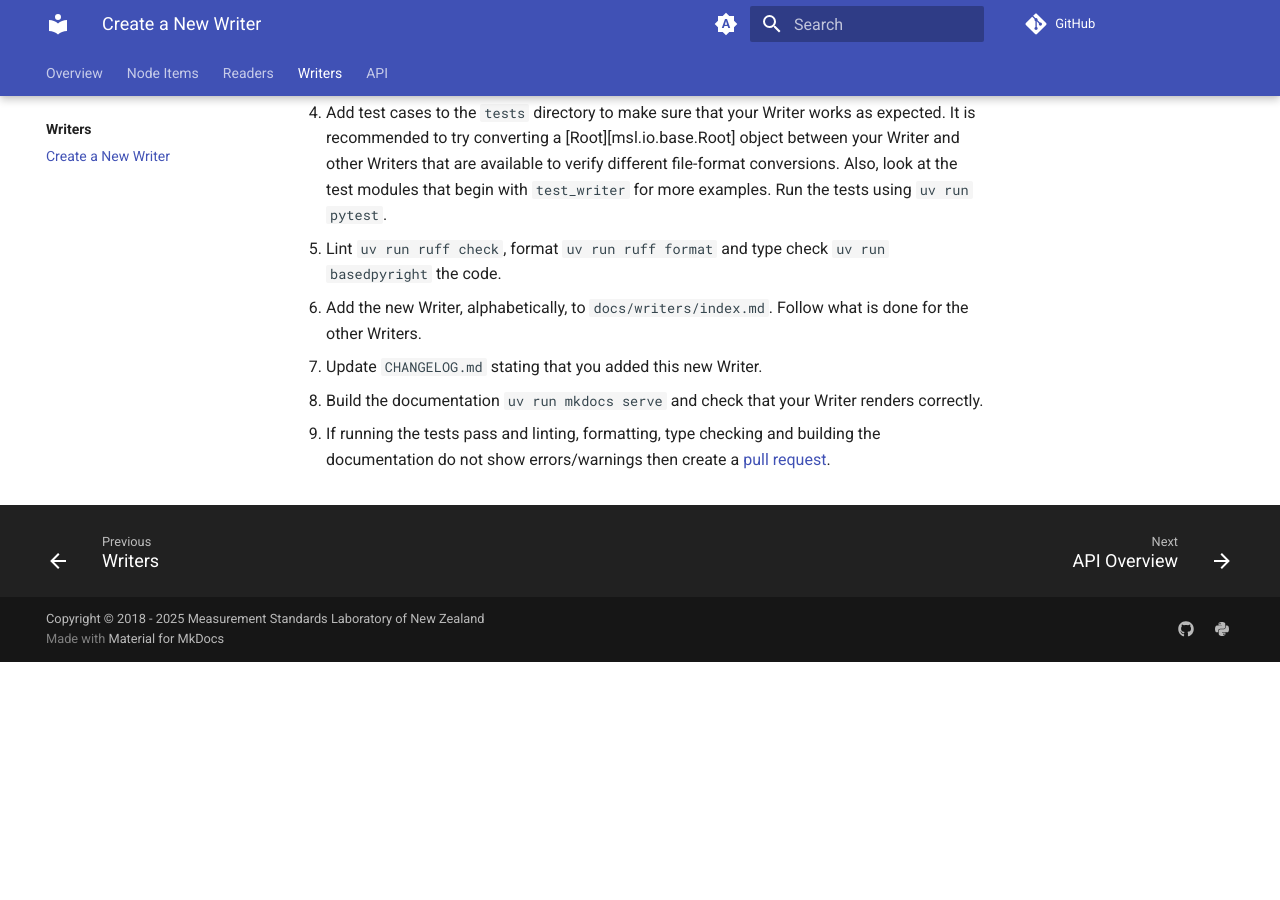
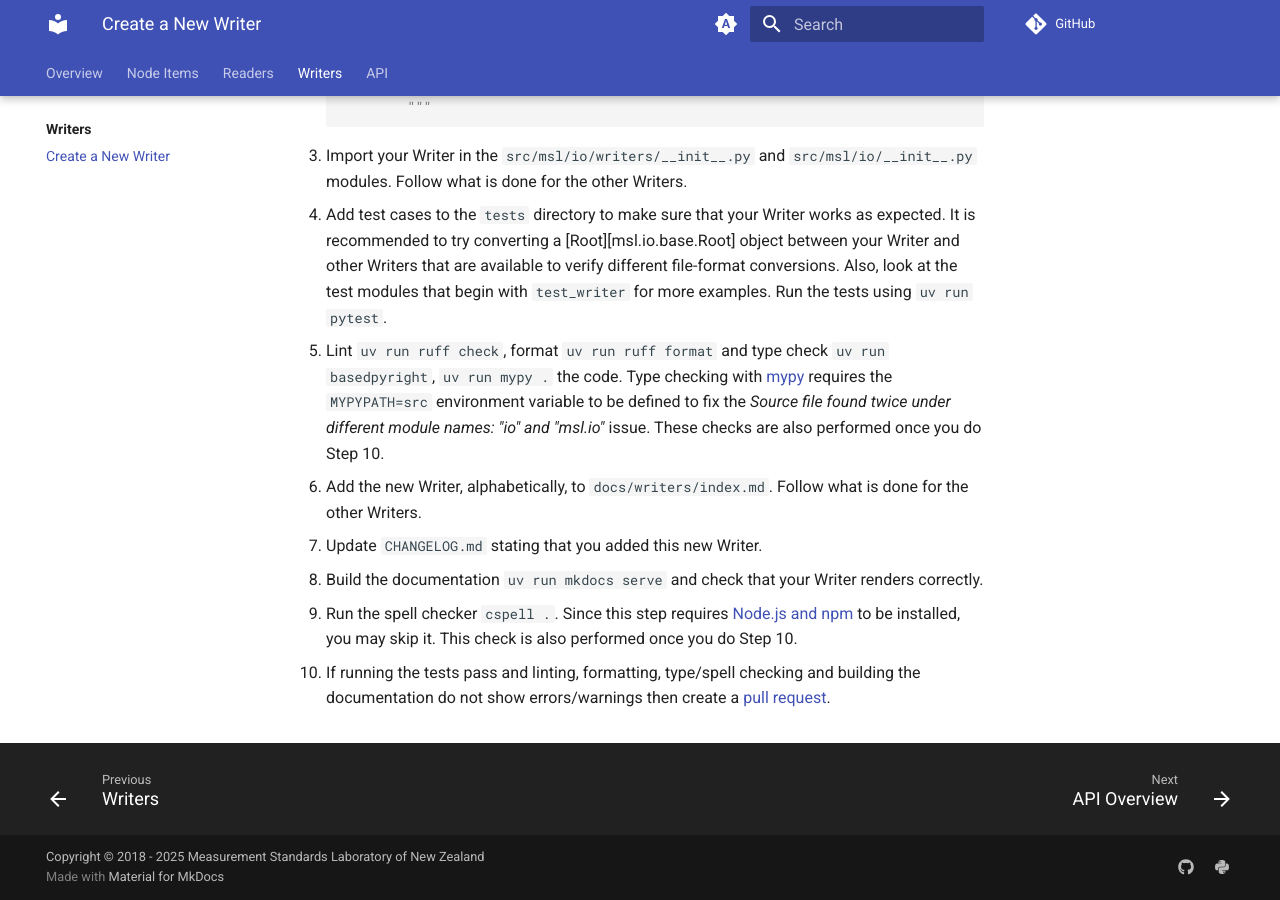
Before and after one commit to MSLNZ/msl-io, an MkDocs documentation site: the page built from docs/writers/create.md, in a window 1280 px wide and 900 px high, scrolled down 1038 px. Built offline with MkDocs 1.6.1 and Material for MkDocs 9.7.7, drawn with Linux system fonts in a browser that asks for light colours; comment, search, counter and statistics services are not loaded; the version menu is left out; before the commit the page ends 1700 px from its top, so only the background shows below that; some of the changed text lies outside the part shown.

Commit message:
docs: mention dev dependencies in writers/create.md

```diff
--- a/docs/writers/create.md
+++ b/docs/writers/create.md
@@ -2,7 +2,7 @@
 
 When adding a new [Writer][msl.io.base.Writer] to the [repository]{:target="_blank"} the following steps should be performed. You will also need to [Create a New Reader][msl-io-create-reader].
 
-[uv]{:target="_blank"} is used as the package and project manager for `msl-io` development, it is recommended to install it.
+[uv]{:target="_blank"} is used as the package and project manager for `msl-io` development, it is recommended to install it. [mypy]{:target="_blank"} and [basedpyright]{:target="_blank"} are used as type checkers, [ruff]{:target="_blank"} is used as the formatter/linter and the documentation is built with [MkDocs]{:target="_blank"} using the [Material]{:target="_blank"} theme and the [mkdocstrings-python]{:target="_blank"} plugin. Installation of these packages is automatically managed for you by [uv]{:target="_blank"}. [CSpell]{:target="_blank"} provides spell checking and can be installed by running `npm install -g cspell@latest` (which requires [Node.js and npm]{:target="_blank"} to be installed).
 
 1. Create a [fork]{:target="_blank"} of the [repository]{:target="_blank"}.
 
@@ -45,7 +45,7 @@
 
 4. Add test cases to the `tests` directory to make sure that your Writer works as expected. It is recommended to try converting a [Root][msl.io.base.Root] object between your Writer and other Writers that are available to verify different file-format conversions. Also, look at the test modules that begin with `test_writer` for more examples. Run the tests using `uv run pytest`.
 
-5. Lint `uv run ruff check`, format `uv run ruff format` and type check `uv run basedpyright` the code.
+5. Lint `uv run ruff check`, format `uv run ruff format` and type check `uv run basedpyright`, `uv run mypy .` the code. Type checking with [mypy]{:target="_blank"} requires the `MYPYPATH=src` environment variable to be defined to fix the *Source file found twice under different module names: "io" and "msl.io"* issue. These checks are also performed once you do Step 10.
 
 6. Add the new Writer, alphabetically, to `docs/writers/index.md`. Follow what is done for the other Writers.
 
@@ -53,9 +53,19 @@
 
 8. Build the documentation `uv run mkdocs serve` and check that your Writer renders correctly.
 
-9. If running the tests pass and linting, formatting, type checking and building the documentation do not show errors/warnings then create a [pull request]{:target="_blank"}.
+9. Run the spell checker `cspell .`. Since this step requires [Node.js and npm]{:target="_blank"} to be installed, you may skip it. This check is also performed once you do Step 10.
+
+10. If running the tests pass and linting, formatting, type/spell checking and building the documentation do not show errors/warnings then create a [pull request]{:target="_blank"}.
 
 [fork]: https://docs.github.com/en/pull-requests/collaborating-with-pull-requests/working-with-forks/fork-a-repo
 [pull request]: https://docs.github.com/en/pull-requests/collaborating-with-pull-requests/proposing-changes-to-your-work-with-pull-requests/creating-a-pull-request-from-a-fork
 [repository]: https://github.com/MSLNZ/msl-io
 [uv]: https://docs.astral.sh/uv/
+[mypy]: https://mypy.readthedocs.io/en/stable/index.html
+[basedpyright]: https://docs.basedpyright.com/latest/
+[ruff]: https://docs.astral.sh/ruff/
+[MkDocs]: https://www.mkdocs.org/
+[Material]: https://squidfunk.github.io/mkdocs-material/
+[mkdocstrings-python]: https://mkdocstrings.github.io/python/
+[CSpell]: https://cspell.org/
+[Node.js and npm]: https://docs.npmjs.com/downloading-and-installing-node-js-and-npm
```
Also changed, not shown: docs/readers/create.md (+1 -1 lines).
